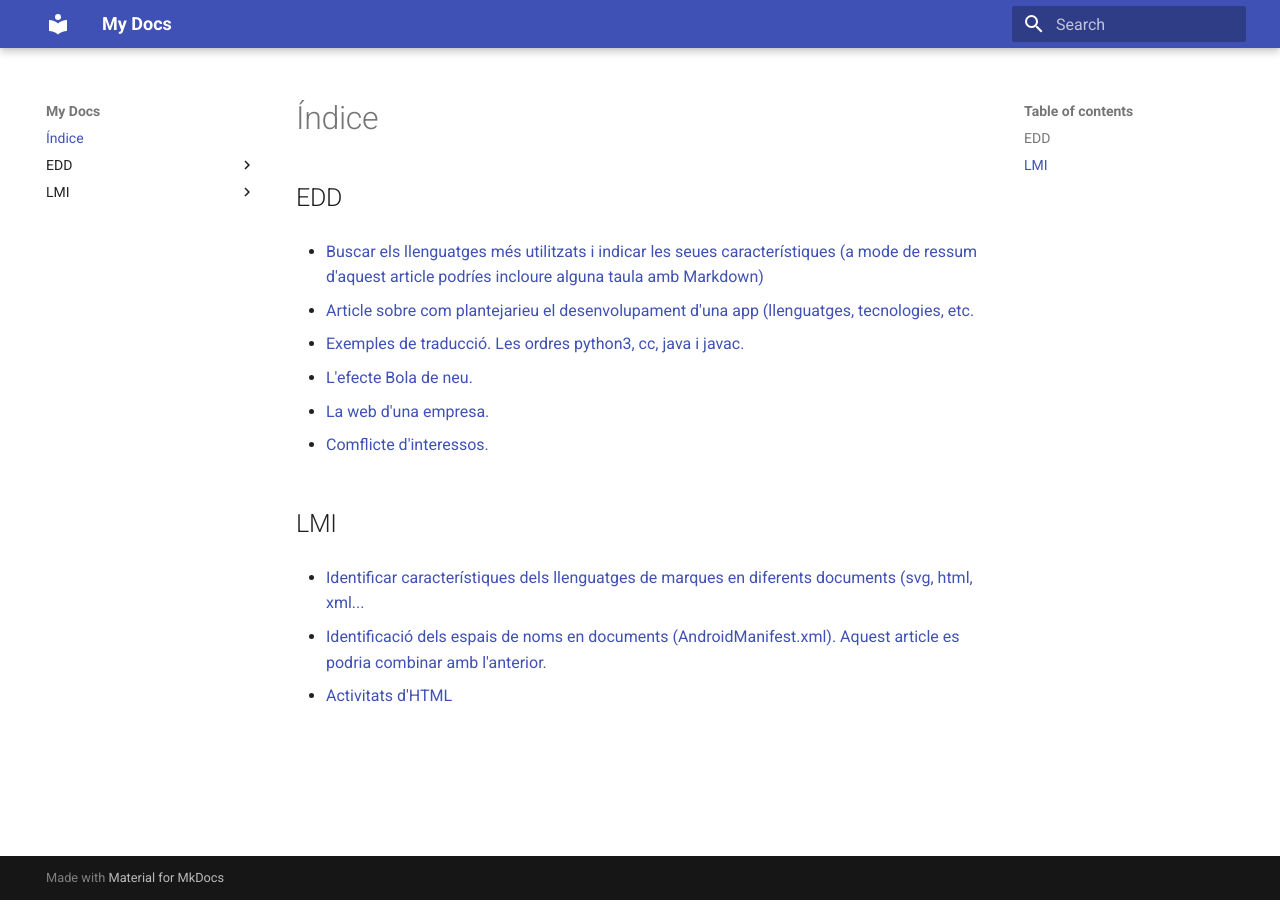
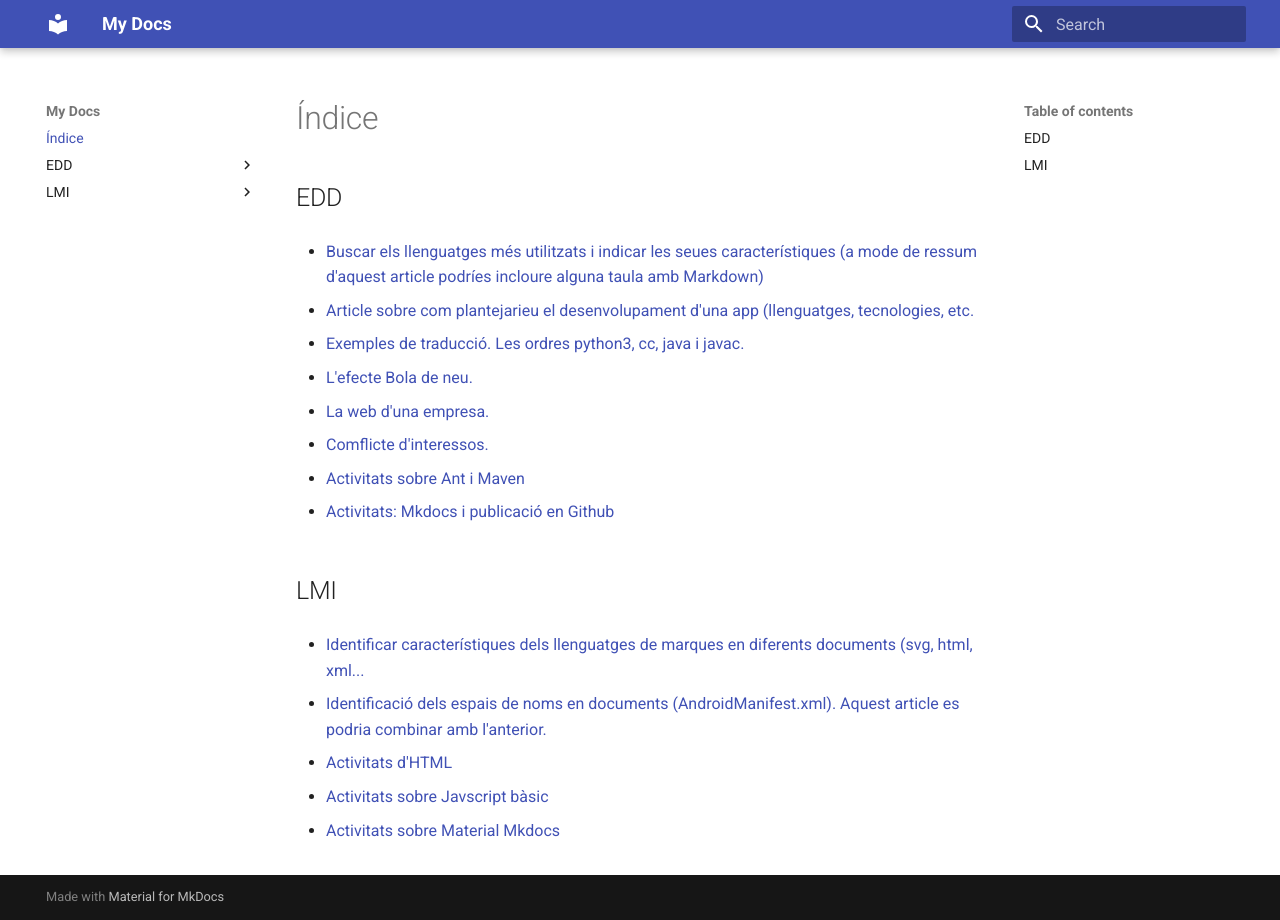
Before and after one commit to EricMinana/GIT, an MkDocs documentation site: the page built from docs/index.md, in a window 1280 px wide. Built offline with MkDocs 1.6.1 and Material for MkDocs 9.7.7, drawn with Linux system fonts in a browser that asks for light colours.

Commit message:
Ejercicios subidos

```diff
--- a/docs/index.md
+++ b/docs/index.md
@@ -19,6 +19,10 @@
 
 - [Comflicte d'interessos. ](EDD/Document_6.md)
 
+- [Activitats sobre Ant i Maven](EDD/Activitats_sobre_Ant_i_Maven)
+
+- [Activitats: Mkdocs i publicació en Github](EDD/Activitats_Mkdocs_i_publicació_en_Github)
+
 
 ## LMI
 
@@ -28,3 +32,8 @@
 - [Identificació dels espais de noms en documents (AndroidManifest.xml). Aquest article es podria combinar amb l'anterior.](LMI/Document_2.md)
 
 - [Activitats d'HTML](LMI/Exercicis_html_i_css)
+
+- [Activitats sobre Javscript bàsic](LMI/Activitats_sobre_Javscript_bàsic)
+
+- [Activitats sobre Material Mkdocs](LMI/
+Activitats_sobre_Material_Mkdocs)
```
